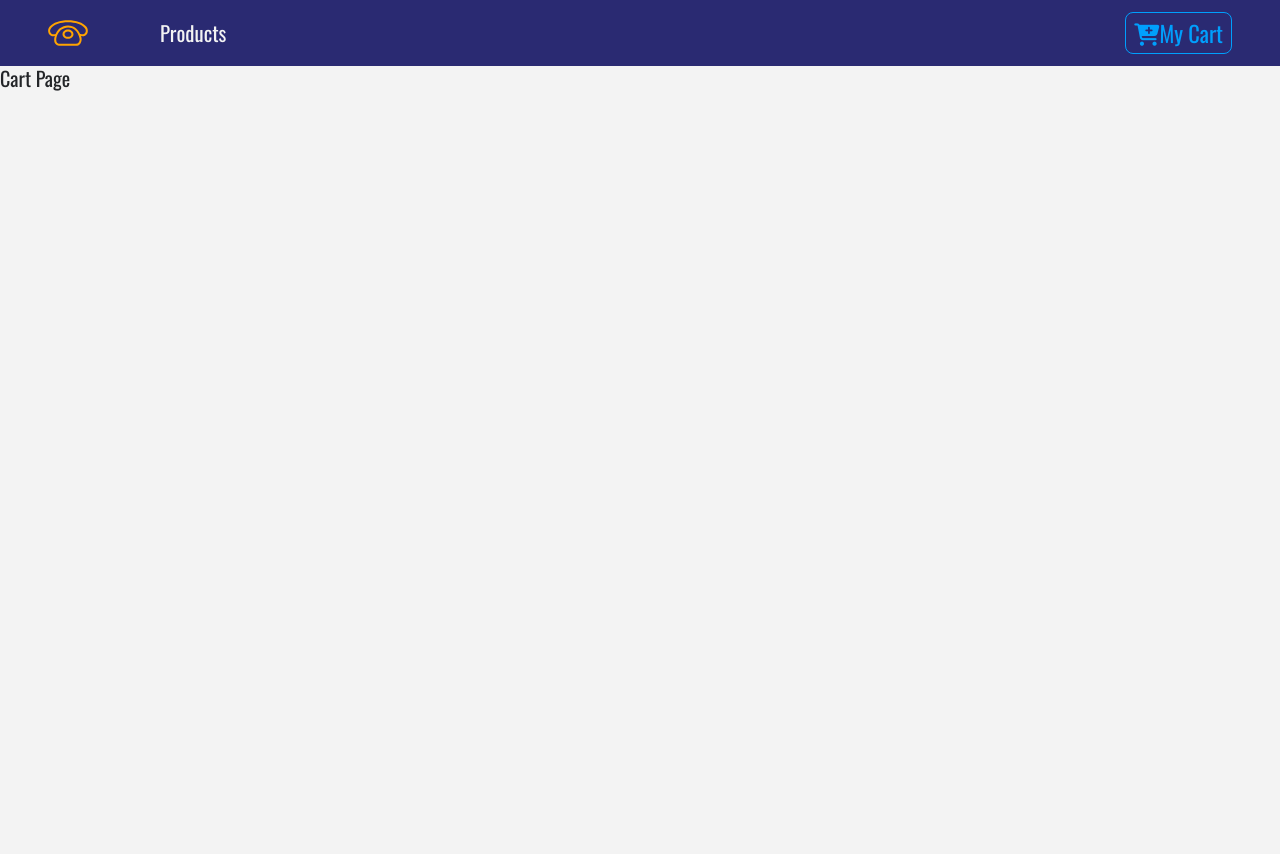
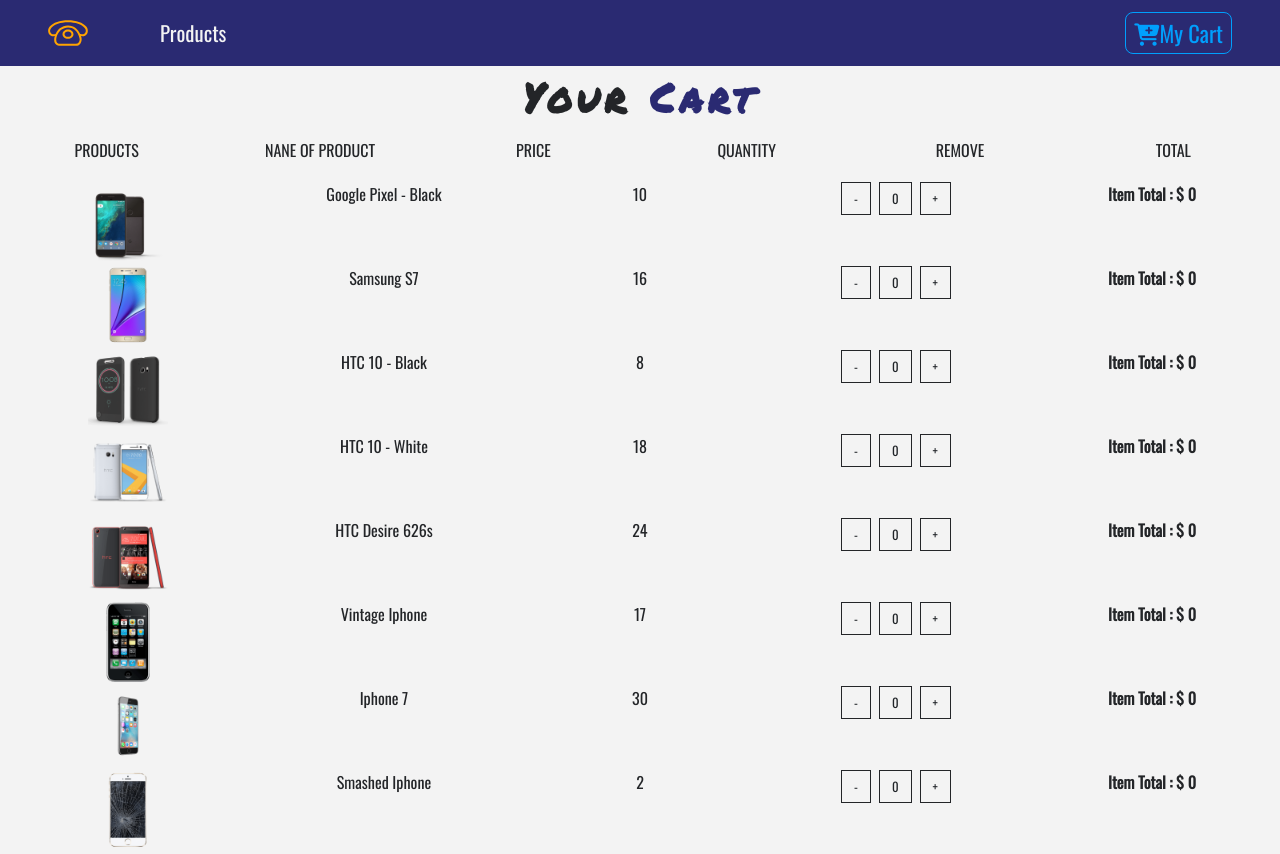
Before and after one commit to keshav-potomac/react-learn, a React (Create React App) app: page /cart in a window 1280 px wide. Before the commit the page ends 800 px from the top, so only its background shows below. Built offline with nearby package versions, Linux system fonts and the light colour scheme.

Commit message:
today work added.

```diff
--- a/src/App.css
+++ b/src/App.css
@@ -25,3 +25,22 @@
 .text-bright{
  color: var(--lightBlue);
 }
+
+.btn-black{
+  background: transparent;
+  text-transform: capitalize;
+  font-size: 0.8rem !important;
+  color: var(--mainDark);
+  border-radius: 0 !important;
+  border: 0.1rem solid var(--mainDark) !important;
+}
+
+.btn-black:hover{
+  background: var(--mainDark) !important;
+  color: var(--mainWhite) !important;
+}
+.cart-icon{
+  cursor: pointer;
+  font-size: 1.2rem;
+  color: var(--mainYellow)
+}
--- a/src/App.js
+++ b/src/App.js
@@ -6,7 +6,7 @@
 import  Navbar from './components/Navbar';
 import  ProductList from './components/ProductList';
 import  Details from './components/Details';
-import  Cart from './components/Cart';
+import  Cart  from './components/Cart';
 import  Default from './components/Default';
 import Modal from './components/Modal'
 function App() {
--- a/src/components/Cart.js
+++ /dev/null
@@ -1,11 +0,0 @@
-import React, { Component } from 'react'
-
-export default class Cart extends Component {
-    render() {
-        return (
-            <div>
-                <h5>Cart Page</h5>
-            </div>
-        )
-    }
-}
--- /dev/null
+++ b/src/components/Cart/Cart.js
@@ -0,0 +1,34 @@
+import React, { Component } from 'react'
+import Title from '../Title';
+import CartColumns from './CartColumns';
+import EmptyCart from './EmptyCart';
+import CartList from './CartList';
+
+import { ProductConsumer } from '../../context';
+export default class Cart extends Component {
+    render() {
+        return (
+            <section>
+                <ProductConsumer>
+                 { value => {
+                     const {cart} = value;
+                     if(cart.length>0){
+                         return (
+                             <React.Fragment>
+                                 <Title name="your" title="cart" />
+                                 <CartColumns />
+                                 <CartList value = {value} />
+                             </React.Fragment>
+                         );
+                     } else{
+                          return(
+                              <EmptyCart />
+                          )
+                     }
+                 }
+                 }
+                 </ProductConsumer>
+            </section>
+        )
+    }
+}
--- /dev/null
+++ b/src/components/Cart/CartColumns.js
@@ -0,0 +1,29 @@
+import React from 'react'
+
+export default function CartColumns() {
+    return (
+        <div className="container-fluid text-center d-none d-lg-block">
+            <div className="row">
+                 <div className="col-10 mx-auto col-lg-2">
+                     <p className="text-uppercase">products</p>
+                 </div>
+                 <div className="col-10 mx-auto col-lg-2">
+                     <p className="text-uppercase">nane of product</p>
+                 </div>
+                 <div className="col-10 mx-auto col-lg-2">
+                     <p className="text-uppercase">price</p>
+                 </div>
+                 <div className="col-10 mx-auto col-lg-2">
+                     <p className="text-uppercase">quantity</p>
+                 </div>
+                 <div className="col-10 mx-auto col-lg-2">
+                     <p className="text-uppercase">remove</p>
+                 </div>
+                 <div className="col-10 mx-auto col-lg-2">
+                     <p className="text-uppercase">total</p>
+                 </div>
+            </div>
+
+        </div>
+    )
+}
--- /dev/null
+++ b/src/components/Cart/CartItem.js
@@ -0,0 +1,35 @@
+import React from 'react'
+
+export default function CartItem({item,value}) {
+    const { id , title , img , price , total , count  } =  item;
+    const { increment , decrement , removeItem } = value;
+    return (
+        <div className="row my-1 text-capitalize text-center">
+            <div className="col-10 mx-auto col-lg-2">
+                <img src={img} style={{width: '5rem'}} className="img-fluid" alt="product" />
+
+            </div>
+            <div className="col-10 mx-auto col-lg-2">
+                <span className="d-lg-none">product :</span>
+                {title}
+            </div>
+            <div className="col-10 mx-auto col-lg-2">
+                <span className="d-lg-none">price :</span>
+                {price}
+            </div>
+            <div className="col-10 mx-auto col-lg-2 my-2 my-lg-0">
+               <div className="d-flex justify-content-center">
+                  <div>
+                   <span className="btn btn-black mx-1" onClick={() => decrement(id)}>-</span>
+                   <span className="btn btn-black mx-1" >{count}</span>
+                   <span className="btn btn-black mx-1" onClick={() => increment(id)}>+</span>
+                  </div>
+               </div>
+            </div>
+            <div className="col-10 mx-auto col-lg-2">
+
+            <strong>item total : $ {total}</strong>
+            </div>
+        </div>
+    )
+}
--- /dev/null
+++ b/src/components/Cart/CartList.js
@@ -0,0 +1,15 @@
+import React from 'react'
+import CartItem from './CartItem';
+export default function CartList({value}) {
+    const {cart} = value;
+    return (
+        <div className="container-fluid">
+           {cart.map(item =>{
+            return(
+
+                <CartItem  key={item.id} item={item} value={value}/>
+            )
+           })}
+        </div>
+    )
+}
--- /dev/null
+++ b/src/components/Cart/EmptyCart.js
@@ -0,0 +1,13 @@
+import React from 'react'
+
+export default function EmptyCart() {
+    return (
+        <div className="container mt-5">
+            <div className="row">
+                <div className="col-10 mx-auto text-center text-title">
+                   <h1>This is Empty Cart</h1>
+                </div>
+            </div>
+        </div>
+    )
+}
--- /dev/null
+++ b/src/components/Cart/package.json
@@ -0,0 +1,3 @@
+{
+    "main": "Cart.js"
+}
--- a/src/context.js
+++ b/src/context.js
@@ -5,9 +5,12 @@
     state = {
         products: [],
         detailProduct: detailProduct,
-        cart: [],
+        cart: storeProducts,
         modalOpen: false,
         modelProduct: detailProduct,
+        cartSubTotal: 0,
+        cartTex: 0,
+        cartTotal: 0,
     }
 
     componentDidMount() {
@@ -63,10 +66,27 @@
             return { modalOpen: false }
         });
     }
+    increment = (id) => {
+        console.error("Increment Method.")
+    }
+
+    decrement = (id) => {
+        console.error("Decrement Method.")
+    }
+    removeItem = (id) => {
+        console.error("Remove Item. Method.")
+    }
+    clearCart = () => {
+        console.error('clear cart.')
+    }
     render() {
         return (
             <ProductContext.Provider value={{
-                ...this.state, handleDetail: this.handleDetail, addToCart: this.addToCart, openModal: this.openModal, closeModal: this.closeModal
+                ...this.state, handleDetail: this.handleDetail, addToCart: this.addToCart, openModal: this.openModal, closeModal: this.closeModal,
+                increment: this.increment,
+                decrement: this.decrement,
+                removeItem: this.removeItem,
+                clearCart: this.clearCart
             }}>
 
                 {this.props.children}
```
